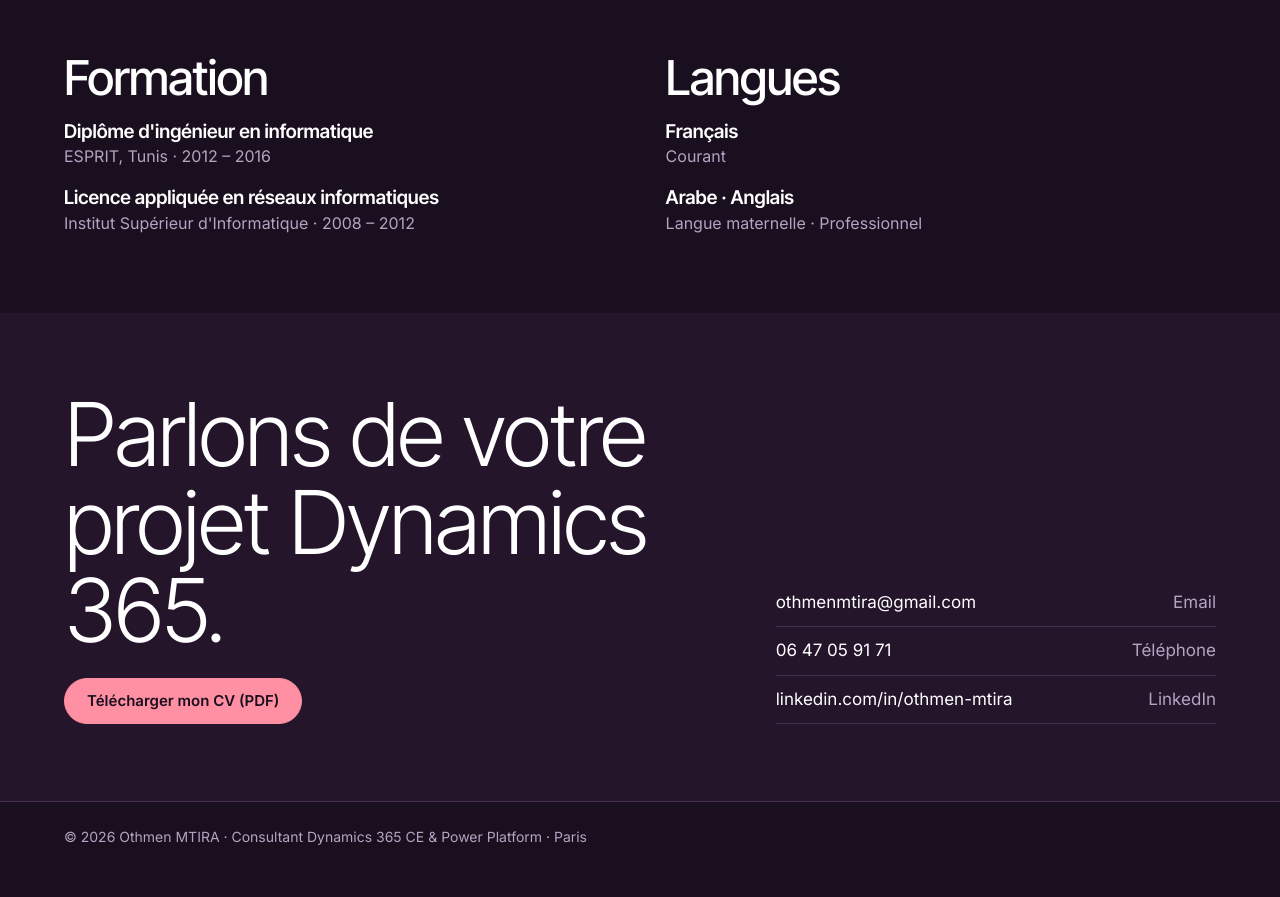
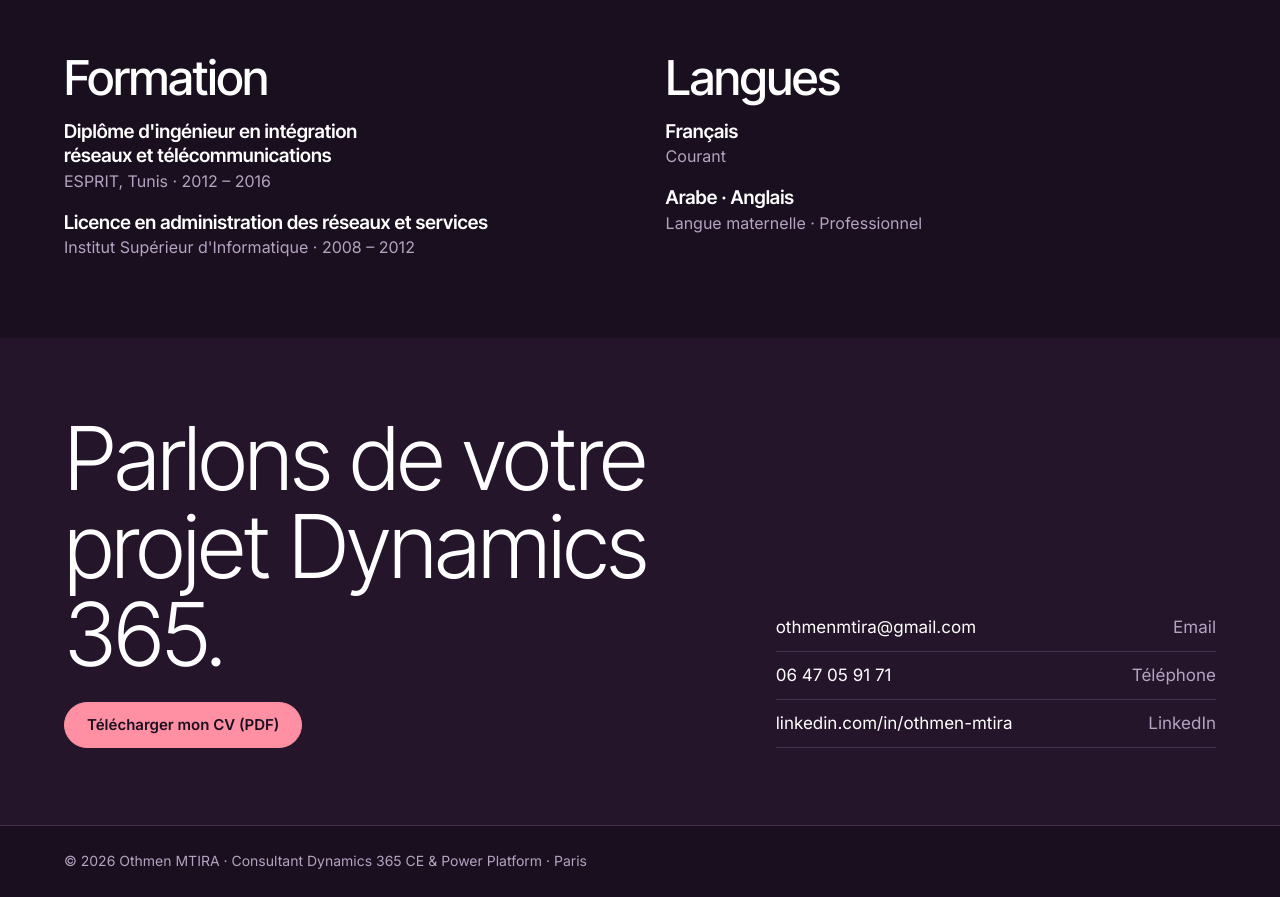
Before and after one commit to Omtira/Omtira.github.io, a plain HTML site: page index.html in a window 1280 px wide. Shown: the part 6245-7142 px from the top of the page. Before the commit the page ends 7117 px from the top, so only its background shows below. Drawn offline with Linux system fonts and the light colour scheme.

Commit message:
Formation : intitulés des diplômes alignés sur LinkedIn (site et CV)
Co-Authored-By: Claude Opus 5.5 <noreply@anthropic.com>

```diff
--- a/index.html
+++ b/index.html
@@ -296,8 +296,8 @@ footer{padding:24px max(5vw,16px);border-top:1px solid var(--line);color:var(--m
 <div class="two reveal" style="margin-top:56px">
 <div><h2 style="margin-bottom:16px" data-en="Education">Formation</h2>
 <div class="edu">
-<div><h3 data-en="Engineering Degree in Computer Science">Diplôme d'ingénieur en informatique</h3><p style="color:var(--mute)">ESPRIT, Tunis · 2012 – 2016</p></div>
-<div><h3 data-en="Applied Bachelor's Degree in Computer Networking">Licence appliquée en réseaux informatiques</h3><p style="color:var(--mute)">Institut Supérieur d'Informatique · 2008 – 2012</p></div>
+<div><h3 data-en="Engineering Degree in Network &amp; Telecommunications Integration">Diplôme d'ingénieur en intégration réseaux et télécommunications</h3><p style="color:var(--mute)">ESPRIT, Tunis · 2012 – 2016</p></div>
+<div><h3 data-en="Bachelor's Degree in Network &amp; Service Administration">Licence en administration des réseaux et services</h3><p style="color:var(--mute)">Institut Supérieur d'Informatique · 2008 – 2012</p></div>
 </div></div>
 <div><h2 style="margin-bottom:16px" data-en="Languages">Langues</h2>
 <div class="edu">
```
Also changed, not shown: 2 other files.
